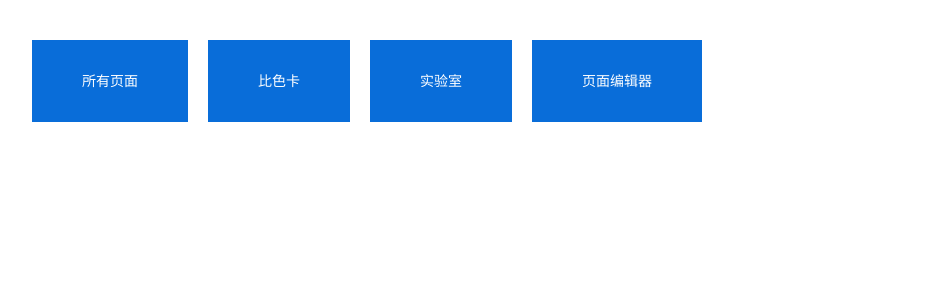
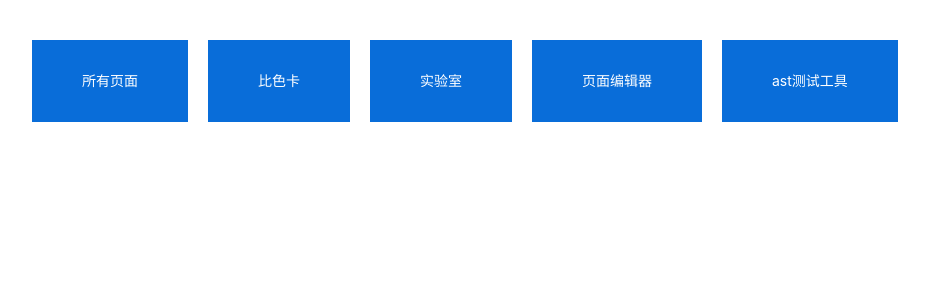
Before and after one commit to ht-sauce/visualization, a Vue app: page /AllPages in a window 1280 px wide. Shown: the top 300 px of the page, without its empty margins (8-937 px from the left). Built offline with nearby package versions, Linux system fonts and the light colour scheme.

Commit message:
一点新尝试

```diff
--- a/src/router/index.ts
+++ b/src/router/index.ts
@@ -37,6 +37,14 @@ const routes: Array<RouteRecordRaw> = [
       title: '页面编辑器',
     },
   },
+  {
+    path: '/ast-test',
+    name: '/ast-test',
+    component: () => import('@/views/Ast/index.vue'),
+    meta: {
+      title: 'ast测试工具',
+    },
+  },
 ]
 
 const router = createRouter({
--- /dev/null
+++ b/src/views/Ast/index.vue
@@ -0,0 +1,25 @@
+<template>
+  <div class="index" v-html="test"></div>
+</template>
+
+<script lang="ts">
+import { ref } from 'vue'
+export default {
+  setup() {
+    const test =
+      ref(`<p>PUB115009<img class="wscnph" style="width: auto; height: auto; max-width: 100%; max-height: 100%;" src="https://sit-private-api.cits.com.cn/images/public/6f886395-84ec-4686-9b35-8340dde02dc4.jpeg" /></p>
+<p>&nbsp;</p>
+<p>&nbsp;</p>
+<p>&nbsp;</p>
+<p><img class="wscnph" style="width: auto; height: auto; max-width: 100%; max-height: 100%;" src="https://sit-private-api.cits.com.cn/images/public/e461c821-e29a-49fd-854d-643e23427817.jpeg" /></p>`)
+    return {
+      test,
+    }
+  },
+}
+</script>
+
+<style scoped lang="scss">
+.index {
+}
+</style>
```
